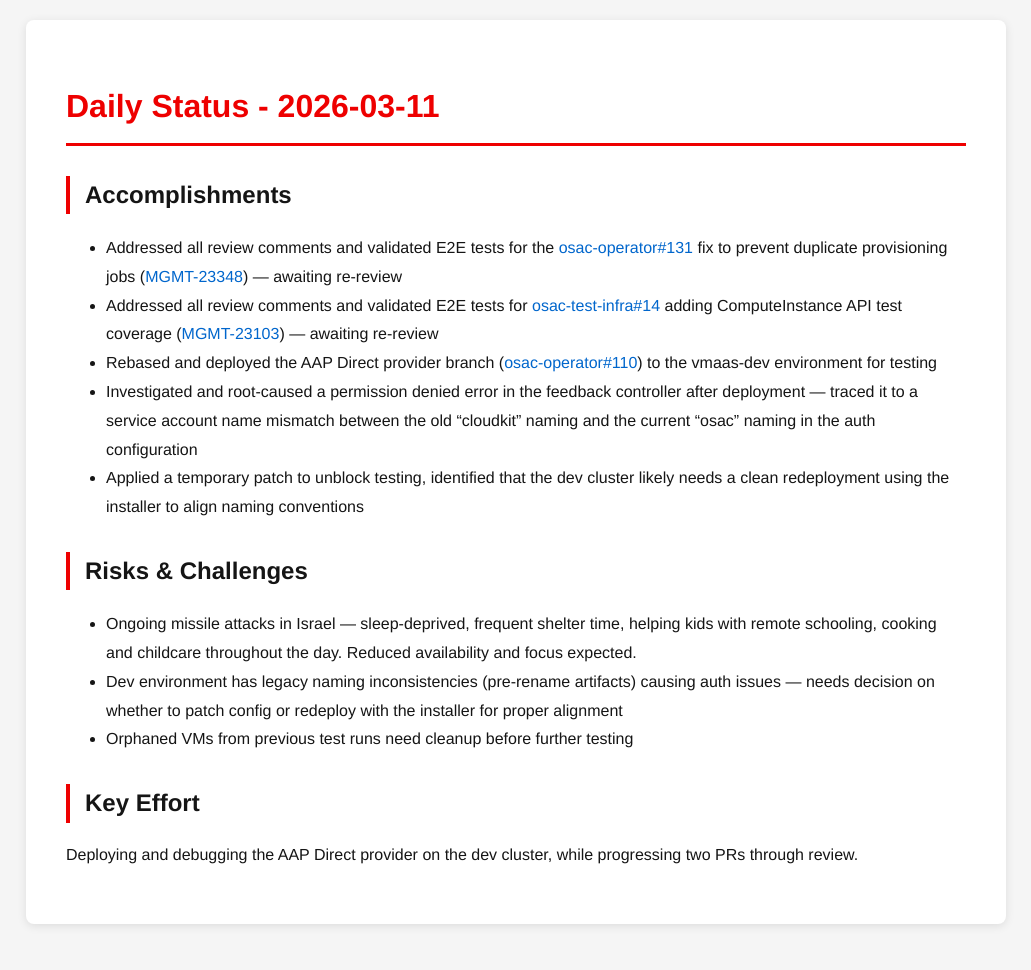
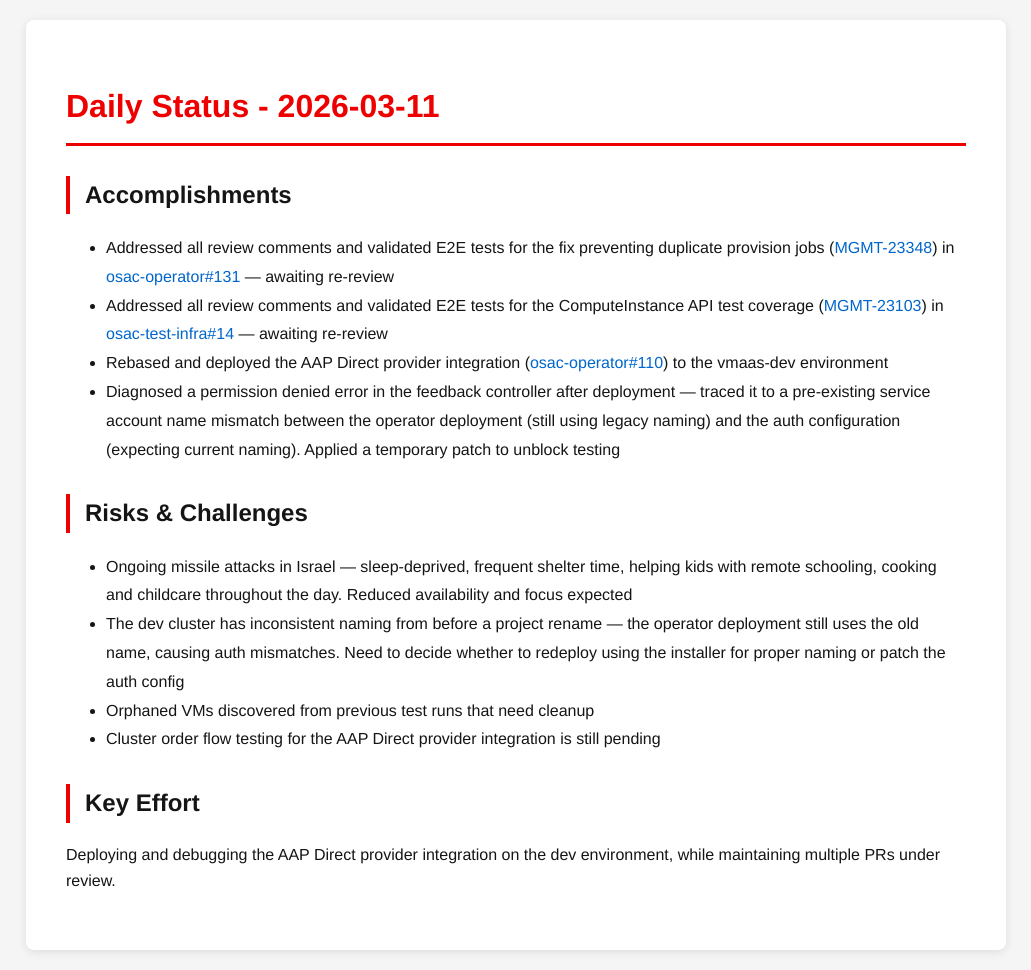
Before and after one commit to tzvatot/daily-status, a Jekyll site: the page built from 2026-03-11.md, in a window 1280 px wide. Shown: the whole page, without its empty margins (124-1155 px from the left). Built offline with Jekyll 4.4.1, drawn with Linux system fonts in a browser that asks for light colours; before the commit the page ends 944 px from its top, so only the background shows below that.

Commit message:
Daily status update - 2026-03-11

```diff
--- a/2026-03-11.md
+++ b/2026-03-11.md
@@ -7,16 +7,16 @@ date: 2026-03-11
 # Daily Status - 2026-03-11
 
 ## Accomplishments
-- Addressed all review comments and validated E2E tests for the [osac-operator#131](https://github.com/osac-project/osac-operator/pull/131) fix to prevent duplicate provisioning jobs ([MGMT-23348](https://issues.redhat.com/browse/MGMT-23348)) — awaiting re-review
-- Addressed all review comments and validated E2E tests for [osac-test-infra#14](https://github.com/osac-project/osac-test-infra/pull/14) adding ComputeInstance API test coverage ([MGMT-23103](https://issues.redhat.com/browse/MGMT-23103)) — awaiting re-review
-- Rebased and deployed the AAP Direct provider branch ([osac-operator#110](https://github.com/osac-project/osac-operator/pull/110)) to the vmaas-dev environment for testing
-- Investigated and root-caused a permission denied error in the feedback controller after deployment — traced it to a service account name mismatch between the old "cloudkit" naming and the current "osac" naming in the auth configuration
-- Applied a temporary patch to unblock testing, identified that the dev cluster likely needs a clean redeployment using the installer to align naming conventions
+- Addressed all review comments and validated E2E tests for the fix preventing duplicate provision jobs ([MGMT-23348](https://issues.redhat.com/browse/MGMT-23348)) in [osac-operator#131](https://github.com/osac-project/osac-operator/pull/131) — awaiting re-review
+- Addressed all review comments and validated E2E tests for the ComputeInstance API test coverage ([MGMT-23103](https://issues.redhat.com/browse/MGMT-23103)) in [osac-test-infra#14](https://github.com/osac-project/osac-test-infra/pull/14) — awaiting re-review
+- Rebased and deployed the AAP Direct provider integration ([osac-operator#110](https://github.com/osac-project/osac-operator/pull/110)) to the vmaas-dev environment
+- Diagnosed a permission denied error in the feedback controller after deployment — traced it to a pre-existing service account name mismatch between the operator deployment (still using legacy naming) and the auth configuration (expecting current naming). Applied a temporary patch to unblock testing
 
 ## Risks & Challenges
-- Ongoing missile attacks in Israel — sleep-deprived, frequent shelter time, helping kids with remote schooling, cooking and childcare throughout the day. Reduced availability and focus expected.
-- Dev environment has legacy naming inconsistencies (pre-rename artifacts) causing auth issues — needs decision on whether to patch config or redeploy with the installer for proper alignment
-- Orphaned VMs from previous test runs need cleanup before further testing
+- Ongoing missile attacks in Israel — sleep-deprived, frequent shelter time, helping kids with remote schooling, cooking and childcare throughout the day. Reduced availability and focus expected
+- The dev cluster has inconsistent naming from before a project rename — the operator deployment still uses the old name, causing auth mismatches. Need to decide whether to redeploy using the installer for proper naming or patch the auth config
+- Orphaned VMs discovered from previous test runs that need cleanup
+- Cluster order flow testing for the AAP Direct provider integration is still pending
 
 ## Key Effort
-Deploying and debugging the AAP Direct provider on the dev cluster, while progressing two PRs through review.
+Deploying and debugging the AAP Direct provider integration on the dev environment, while maintaining multiple PRs under review.
```
